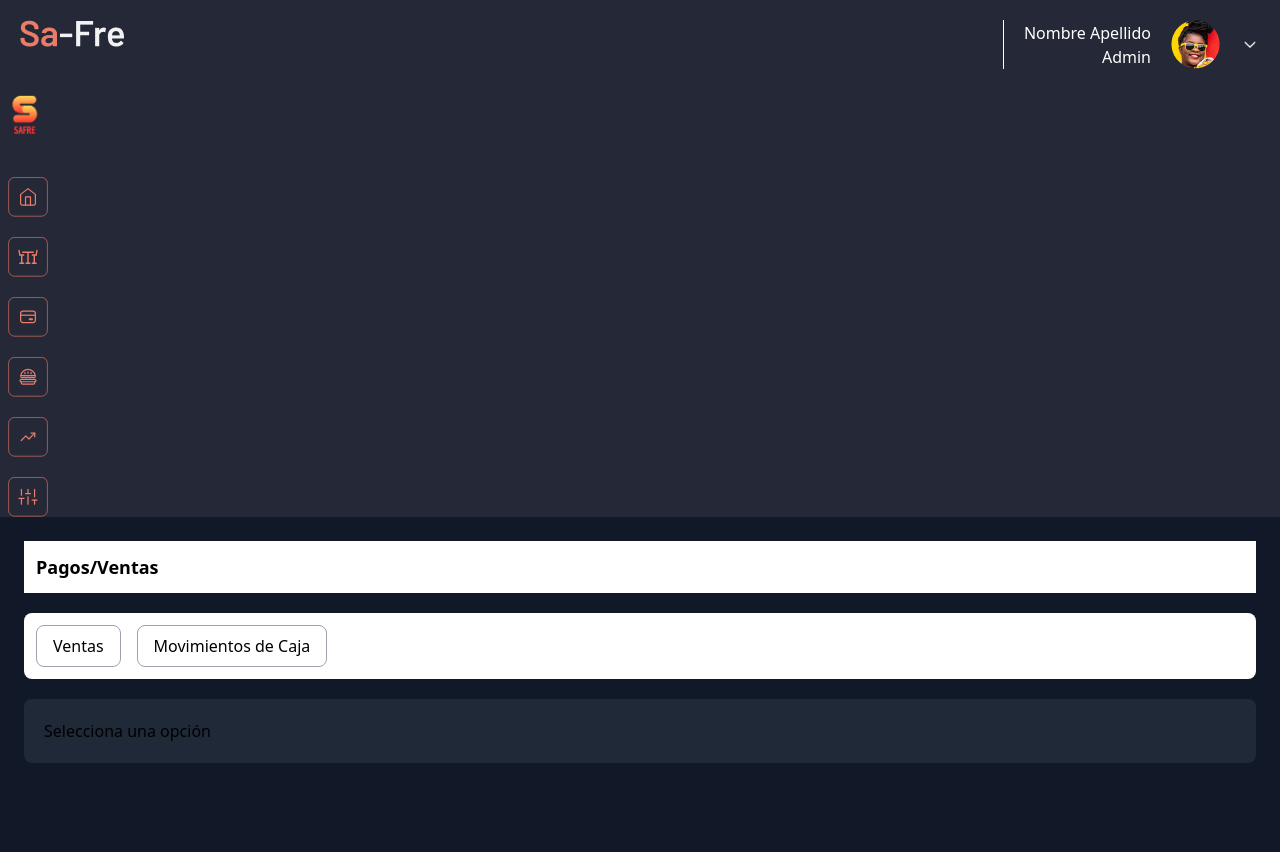
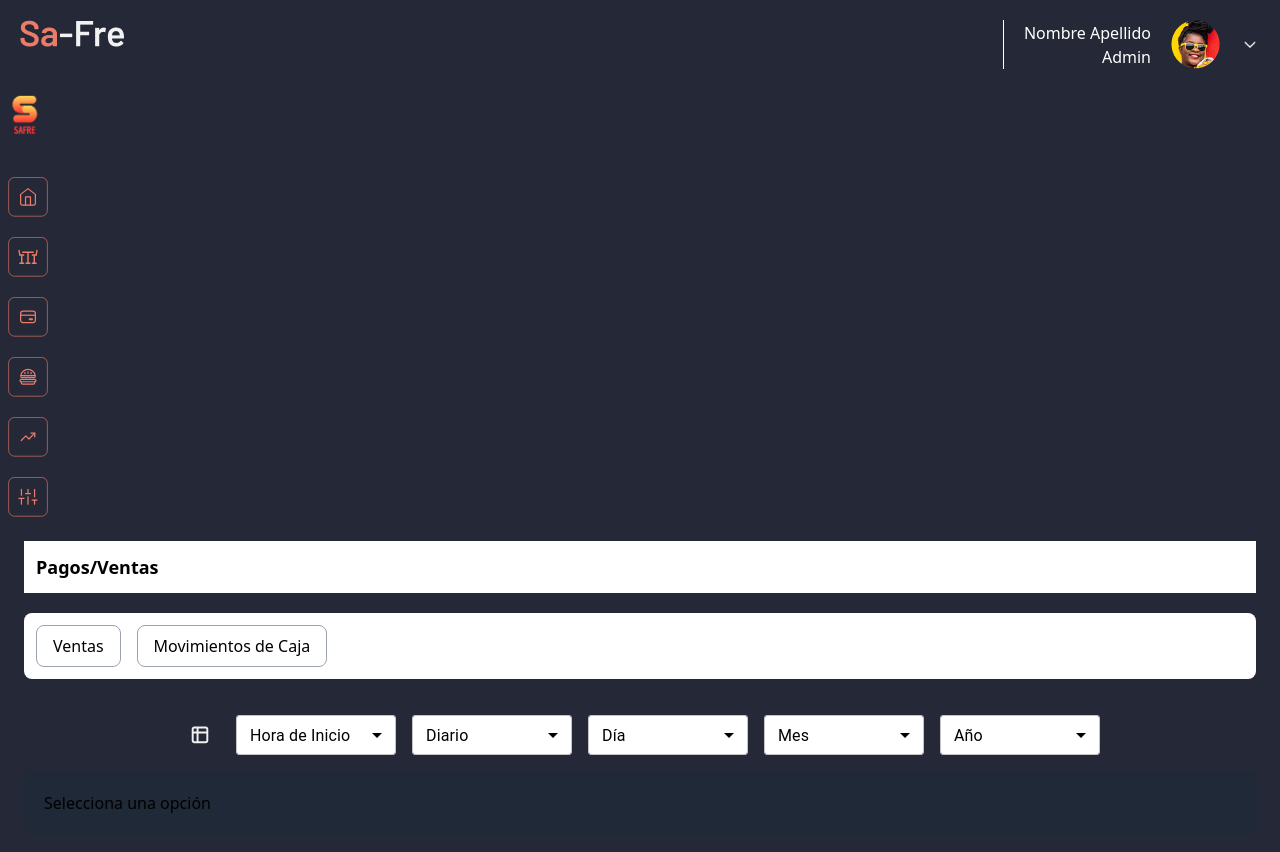
Before and after one commit to josechapid/safreControl, a React (Vite) app in the folder client/: page /pay in a window 1280 px wide. Shown: the top 852 px of the page. Built offline with nearby package versions, Linux system fonts and the light colour scheme.

Commit message:
colores en tailwind.config,avances en view pay

```diff
--- a/client/src/view/pay/Pay.jsx
+++ b/client/src/view/pay/Pay.jsx
@@ -1,10 +1,17 @@
 import { useState } from "react";
+import { MenuItem, Select, FormControl, InputLabel } from "@mui/material";
+import Icono_select from "../../assets/icons/icono_select.svg";
 
 function Pay() {
   const [activeSection, setActiveSection] = useState(null);
+  const [hour, setHour] = useState("");
+  const [daily, setDaily] = useState("");
+  const [day, setDay] = useState("");
+  const [month, setMonth] = useState("");
+  const [year, setYear] = useState("");
 
   return (
-    <div className="flex flex-col items-center p-6 text-left text-black bg-gray-900 min-h-screen ">
+    <div className="flex flex-col items-center p-6 text-left text-black bg-blue_grisaceo-50 min-h-screen ">
       {/*Franja superior*/}
       <div className="w-full bg-white p-3 text-lg font-bold">Pagos/Ventas</div>
       {/*Botones*/}
@@ -30,6 +37,111 @@ function Pay() {
           Movimientos de Caja
         </button>
       </div>
+      {/*Selects*/}
+      <div className="w-full bg-blue_grisaceo-50 p-4 rounded-lg flex flex-wrap gap-4 justify-center">
+        <div>
+          <img className="w-10 h-10" src={Icono_select} alt="" />
+        </div>
+        <FormControl size="small" className="w-40">
+          <InputLabel sx={{ color: "black" }}>Hora de Inicio</InputLabel>
+          <Select
+            value={hour}
+            onChange={(e) => setHour(e.target.value)}
+            sx={{
+              backgroundColor: "white",
+              color: "black",
+              "& .MuiSelect-icon": { color: "black" },
+            }}
+            label="Hora de Inicio"
+          >
+            <MenuItem value="08:00">08:00</MenuItem>
+            <MenuItem value="12:00">12:00</MenuItem>
+            <MenuItem value="16:00">16:00</MenuItem>
+          </Select>
+        </FormControl>
+
+        <FormControl size="small" className="w-40">
+          <InputLabel sx={{ color: "black" }}>Diario</InputLabel>
+          <Select
+            value={daily}
+            onChange={(e) => setDaily(e.target.value)}
+            sx={{
+              backgroundColor: "white",
+              color: "black",
+              "& .MuiSelect-icon": { color: "black" },
+            }}
+            label="Diario"
+          >
+            <MenuItem value="Lunes">Lunes</MenuItem>
+            <MenuItem value="Martes">Martes</MenuItem>
+            <MenuItem value="Miércoles">Miércoles</MenuItem>
+          </Select>
+        </FormControl>
+
+        <FormControl size="small" className="w-40">
+          <InputLabel sx={{ color: "black" }}>Día</InputLabel>
+          <Select
+            value={day}
+            onChange={(e) => setDay(e.target.value)}
+            sx={{
+              backgroundColor: "white",
+              color: "black",
+              "& .MuiSelect-icon": { color: "black" },
+            }}
+            label="Día"
+          >
+            <MenuItem value="1">1</MenuItem>
+            <MenuItem value="15">15</MenuItem>
+            <MenuItem value="30">30</MenuItem>
+          </Select>
+        </FormControl>
+
+        <FormControl size="small" className="w-40">
+          <InputLabel sx={{ color: "black" }}>Mes</InputLabel>
+          <Select
+            value={month}
+            onChange={(e) => setMonth(e.target.value)}
+            sx={{
+              backgroundColor: "white",
+              color: "black",
+              "& .MuiSelect-icon": { color: "black" },
+            }}
+            label="Mes"
+          >
+            <MenuItem value="Enero">Enero</MenuItem>
+            <MenuItem value="Febrero">Febrero</MenuItem>
+            <MenuItem value="Marzo">Marzo</MenuItem>
+            <MenuItem value="Abril">Abril</MenuItem>
+            <MenuItem value="Mayo">Mayo</MenuItem>
+            <MenuItem value="Junio">Junio</MenuItem>
+            <MenuItem value="Julio">Julio</MenuItem>
+            <MenuItem value="Agosto">Agosto</MenuItem>
+            <MenuItem value="Septiembre">Septiembre</MenuItem>
+            <MenuItem value="Octubre">Octubre</MenuItem>
+            <MenuItem value="Noviembre">Noviembre</MenuItem>
+            <MenuItem value="Diciembre">Diciembre</MenuItem>
+          </Select>
+        </FormControl>
+
+        <FormControl size="small" className="w-40">
+          <InputLabel sx={{ color: "black" }}>Año</InputLabel>
+          <Select
+            value={year}
+            onChange={(e) => setYear(e.target.value)}
+            sx={{
+              backgroundColor: "white",
+              color: "black",
+              "& .MuiSelect-icon": { color: "black" },
+            }}
+            label="Año"
+          >
+            <MenuItem value="2023">2023</MenuItem>
+            <MenuItem value="2024">2024</MenuItem>
+            <MenuItem value="2025">2025</MenuItem>
+          </Select>
+        </FormControl>
+      </div>
+
       {/*Contenido Dinamico*/}
       <div className="w-full p-5 bg-gray-800 rounded-lg">
         {activeSection === "ventas" && <div>Contenido de Ventas</div>}
--- a/client/tailwind.config.js
+++ b/client/tailwind.config.js
@@ -1,8 +1,15 @@
 /** @type {import('tailwindcss').Config} */
+
 export default {
   content: ["./index.html", "./src/**/*.{js,ts,jsx,tsx}"],
   theme: {
-    extend: {},
+    extend: {
+      colors:{
+        blue_grisaceo: {
+          50:"#252836"
+        }
+      }
+    },
   },
   plugins: [],
 }
```
Also changed, not shown: client/src/assets/icons/icono_select.svg (added).
